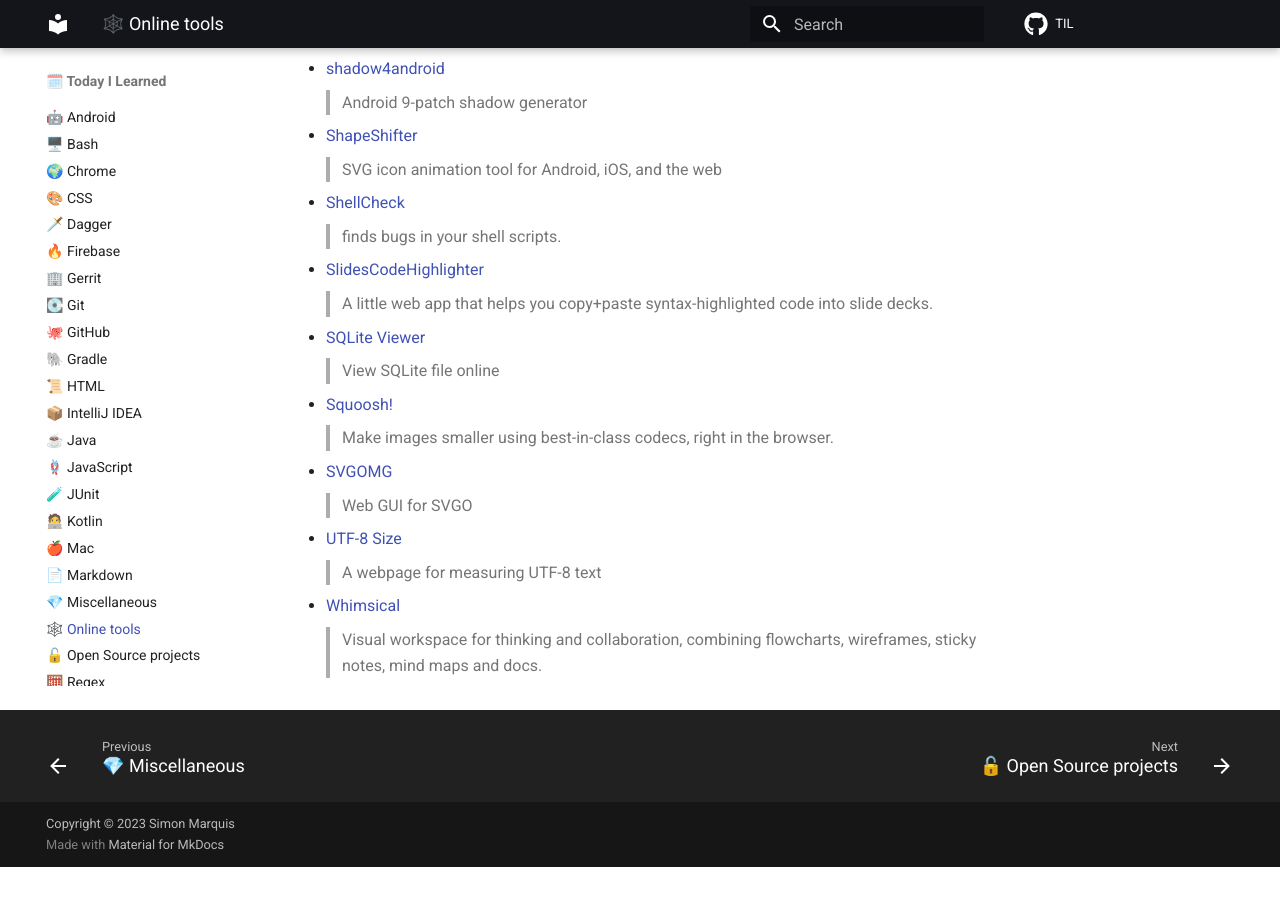
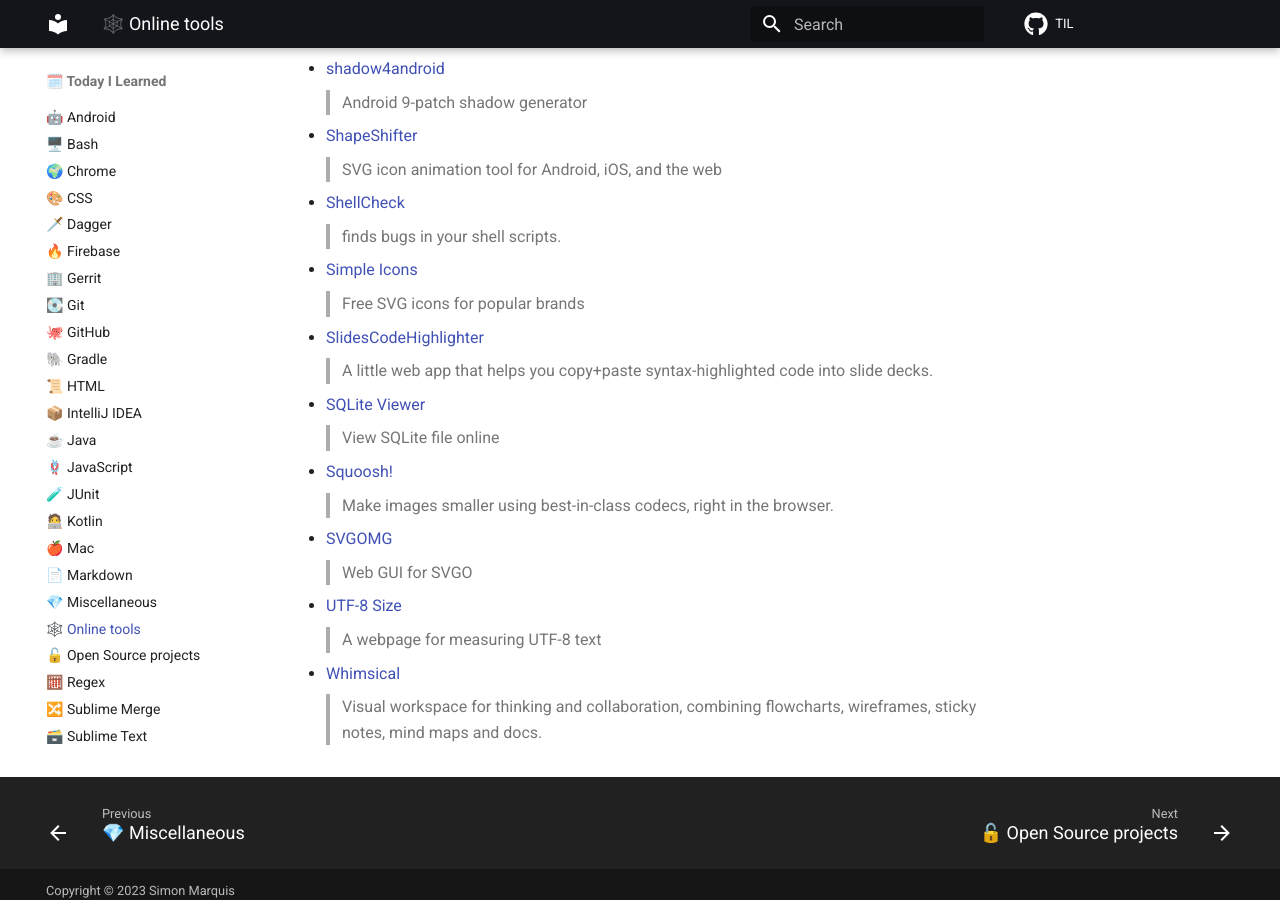
Before and after one commit to SimonMarquis/TIL, an MkDocs documentation site: the page built from docs/online-tools.md, in a window 1280 px wide and 900 px high, scrolled down 1653 px. Built offline with MkDocs 1.6.1 and Material for MkDocs 9.7.7, drawn with Linux system fonts in a browser that asks for light colours; comment, search, counter and statistics services are not loaded; before the commit the page ends 2520 px from its top, so only the background shows below that.

Commit message:
[Online tools] Simple Icons

```diff
--- a/docs/online-tools.md
+++ b/docs/online-tools.md
@@ -54,6 +54,8 @@
   > SVG icon animation tool for Android, iOS, and the web
 - [ShellCheck](https://www.shellcheck.net/)
   > finds bugs in your shell scripts.
+- [Simple Icons](https://github.com/simple-icons/simple-icons)
+  > Free SVG icons for popular brands
 - [SlidesCodeHighlighter](https://romannurik.github.io/SlidesCodeHighlighter/)
   > A little web app that helps you copy+paste syntax-highlighted code into slide decks.
 - [SQLite Viewer](https://inloop.github.io/sqlite-viewer/)
```
